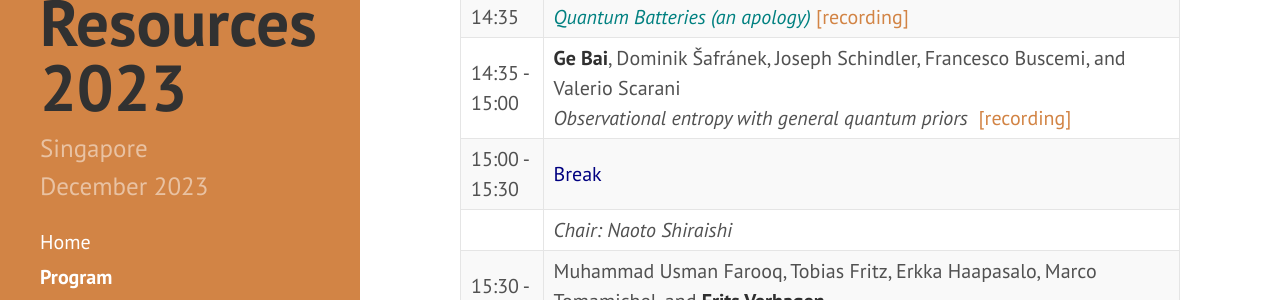
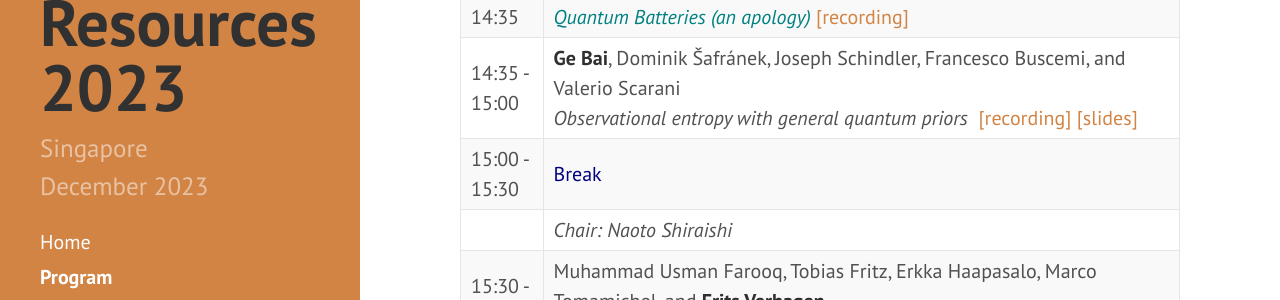
Before and after one commit to RyujiPat2/RyujiPat2.github.io, a Jekyll site: the page built from program.md, in a window 1280 px wide and 900 px high, scrolled down 5024 px. Shown: the part 155-455 px from the top of the window. Built offline with Jekyll 4.4.1, drawn with Linux system fonts in a browser that asks for light colours; nearby versions of some CDN libraries.

Commit message:
Update program.md

```diff
--- a/program.md
+++ b/program.md
@@ -97,7 +97,7 @@ order: 2
 | 12:45 - 14:00   | <span class="p-invited">Lunch</span>             |
 || *Chair: Marco Tomamichel* |
 | 14:00 - 14:35   | <span class="p-contrib"><b> Jonathan Oppenheim</b><br/><i>Quantum Batteries (an apology)</i><a href="https://youtu.be/YozEXF9vZL8?si=Z91WMRu6XqlNmf6G">&nbsp;[recording]</a> </span>              |
-| 14:35 - 15:00   | **Ge Bai**, Dominik Šafránek, Joseph Schindler, Francesco Buscemi, and Valerio Scarani<br /><i>Observational entropy with general quantum priors</i> <a href="https://youtu.be/rKORj1ZLV60?si=y5Pp2WScsRj8LGWV">&nbsp;[recording]</a>            |
+| 14:35 - 15:00   | **Ge Bai**, Dominik Šafránek, Joseph Schindler, Francesco Buscemi, and Valerio Scarani<br /><i>Observational entropy with general quantum priors</i> <a href="https://youtu.be/rKORj1ZLV60?si=y5Pp2WScsRj8LGWV">&nbsp;[recording]</a><a href="https://docs.google.com/presentation/d/13sTl0oF9pvcgjR22ryMNrK_1ml2MYXGL/edit?usp=sharing&ouid=103245623541139670633&rtpof=true&sd=true">&nbsp;[slides]</a>            |
 | 15:00 - 15:30   | <span class="p-invited">Break</span> |
 || *Chair: Naoto Shiraishi* |
 | 15:30 - 15:55   | Muhammad Usman Farooq, Tobias Fritz, Erkka Haapasalo, Marco Tomamichel, and **Frits Verhagen**<br /><i>Asymptotic and catalytic majorization</i> <a href="https://youtu.be/FNbOSP8L29M?si=Zmh8Tg30p6sQ8G6Y">&nbsp;[recording]</a><a href="https://drive.google.com/file/d/1uinzz0LgR8MbJnMcGxdzTz5wHwmWIwhm/view?usp=sharing">&nbsp;[slides]</a>         |
```
